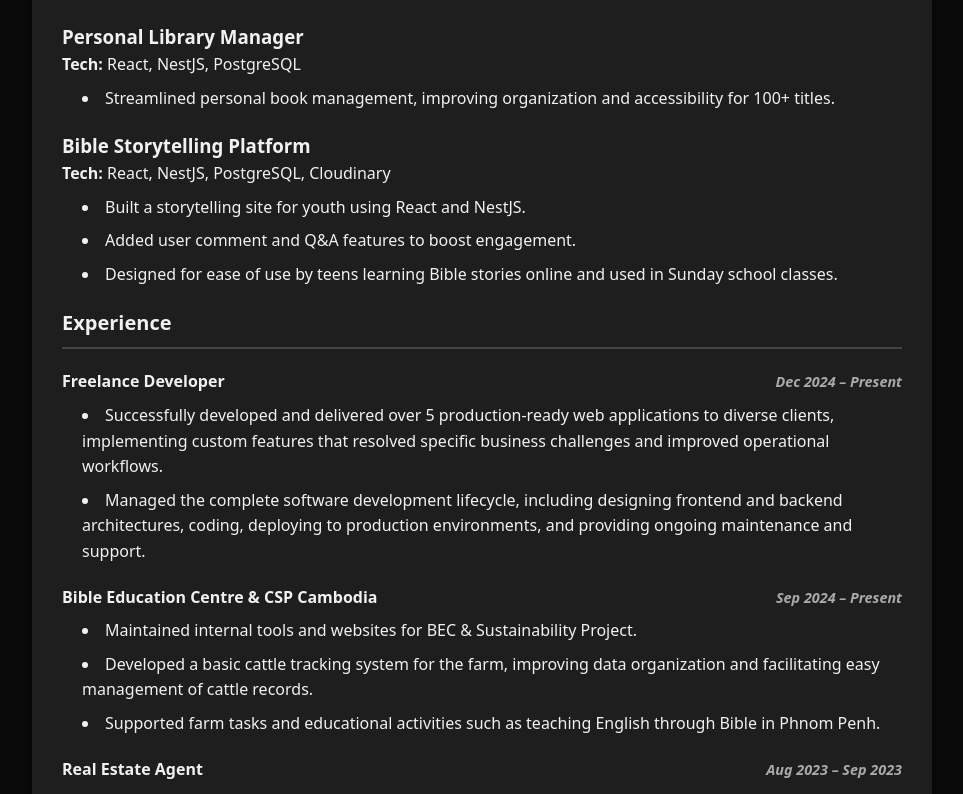
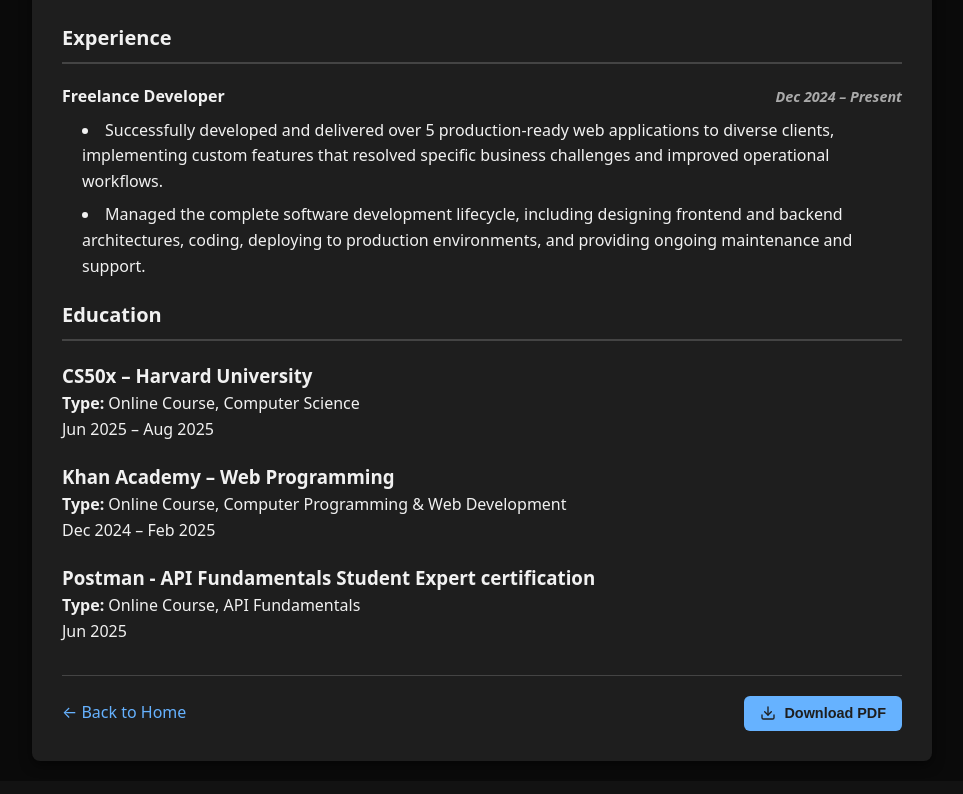
Before and after one commit to calledarian/Portfolio, a React (Create React App) app: page /resume in a window 1280 px wide. Shown: the part 1004-1798 px from the top of the page, without its empty margins (158-1121 px from the left). Built offline with nearby package versions, Linux system fonts and the light colour scheme.

Commit message:
latest upgrade to resume

```diff
--- a/src/components/Resume.js
+++ b/src/components/Resume.js
@@ -75,24 +75,6 @@
                             <li> Designed for a Southeast Asia-based local guide and deployed to production.</li>
                         </ul>
                     </div>
-
-                    <div className="project-item">
-                        <h3>Personal Library Manager</h3>
-                        <p><strong>Tech:</strong> React, NestJS, PostgreSQL</p>
-                        <ul>
-                            <li>Streamlined personal book management, improving organization and accessibility for 100+ titles.</li>
-                        </ul>
-                    </div>
-
-                    <div className="project-item">
-                        <h3>Bible Storytelling Platform</h3>
-                        <p><strong>Tech:</strong> React, NestJS, PostgreSQL, Cloudinary</p>
-                        <ul>
-                            <li>Built a storytelling site for youth using React and NestJS. </li>
-                            <li>Added user comment and Q&A features to boost engagement. </li>
-                            <li>Designed for ease of use by teens learning Bible stories online and used in Sunday school classes.</li>
-                        </ul>
-                    </div>
                 </section>
 
                 {/* Experience */}
@@ -109,30 +91,31 @@
                             <li>Managed the complete software development lifecycle, including designing frontend and backend architectures, coding, deploying to production environments, and providing ongoing maintenance and support.</li>
                         </ul>
                     </div>
+                </section>
+
+                {/* Education */}
+                <section className="resume-section">
+                    <h2>Education</h2>
 
                     <div className="experience-item">
-                        <div className="experience-header">
-                            <h3>Bible Education Centre & CSP Cambodia</h3>
-                            <span className="date">Sep 2024 – Present</span>
-                        </div>
-                        <ul>
-                            <li>Maintained internal tools and websites for BEC & Sustainability Project.</li>
-                            <li>Developed a basic cattle tracking system for the farm, improving data organization and facilitating easy management of cattle records.</li>
-                            <li>Supported farm tasks and educational activities such as teaching English through Bible in Phnom Penh.</li>
-                        </ul>
+                        <h3>CS50x – Harvard University</h3>
+                        <p><strong>Type:</strong> Online Course, Computer Science</p>
+                        <span className="date">Jun 2025 – Aug 2025</span>
                     </div>
 
                     <div className="experience-item">
-                        <div className="experience-header">
-                            <h3>Real Estate Agent</h3>
-                            <span className="date">Aug 2023 – Sep 2023</span>
-                        </div>
-                        <ul>
-                            <li>Leveraged multilingual skills to act as an interpreter and agent for Persian property owners in Türkiye.</li>
-                            <li>Successfully closed 3 deals and managed property listings on Telegram, facilitating transactions with local buyers.</li>
-                        </ul>
+                        <h3>Khan Academy – Web Programming</h3>
+                        <p><strong>Type:</strong> Online Course, Computer Programming & Web Development</p>
+                        <span className="date">Dec 2024 – Feb 2025</span>
+                    </div>
+
+                    <div className="experience-item">
+                        <h3>Postman - API Fundamentals Student Expert certification</h3>
+                        <p><strong>Type:</strong> Online Course, API Fundamentals </p>
+                        <span className="date">Jun 2025</span>
                     </div>
                 </section>
+
 
                 {/* Footer */}
                 <footer className="resume-footer no-print">
```
